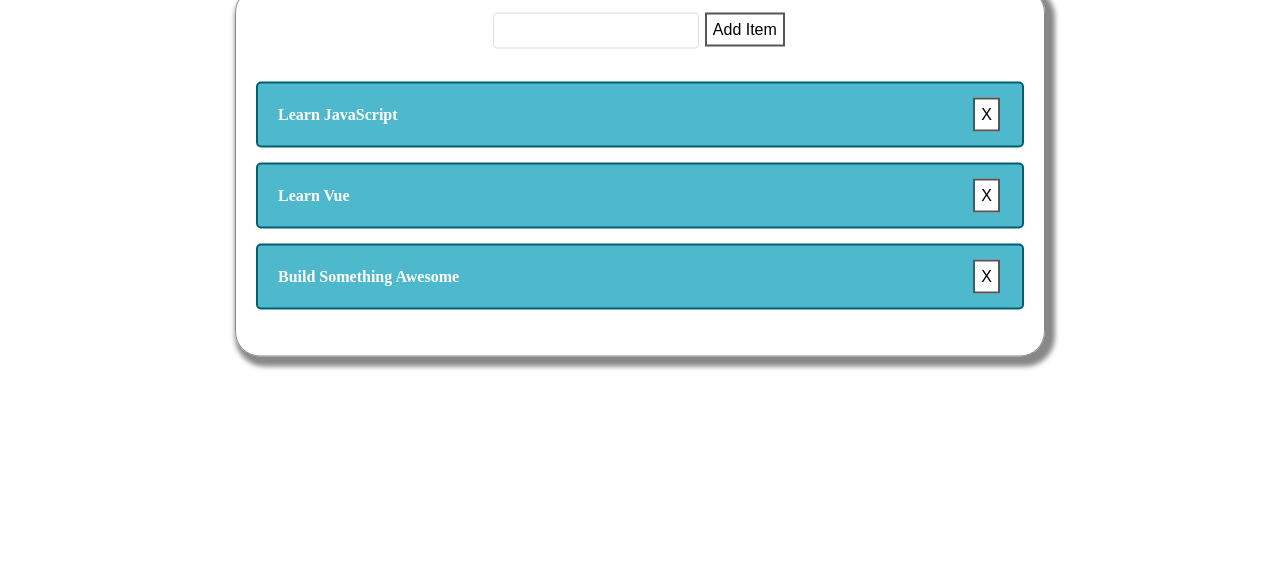
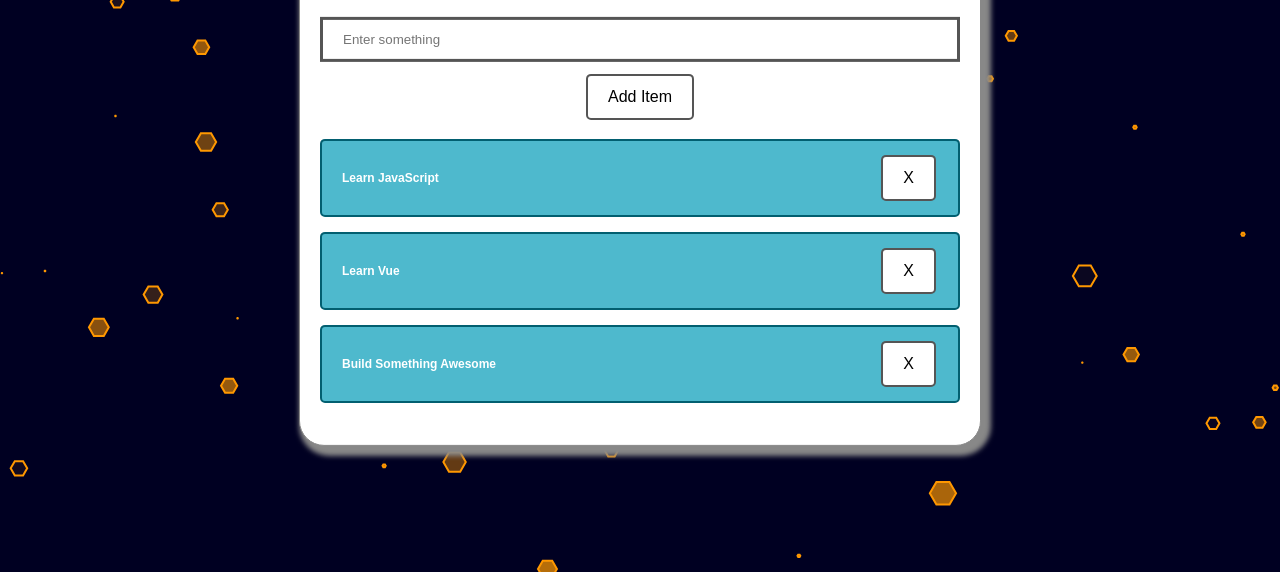
Before and after one commit to JkOpie/TodoApp_Vue, a plain HTML site: page index.html in a window 1280 px wide. Shown: the part 228-803 px from the top of the page. Drawn offline with nearby package versions, Linux system fonts and the light colour scheme.

Commit message:
add particle js

```diff
--- /dev/null
+++ b/app.js
@@ -0,0 +1,4 @@
+/* particlesJS.load(@dom-id, @path-json, @callback (optional)); */
+particlesJS.load('particles-js', 'particles.json', function() {
+    console.log('callback - particles.js config loaded');
+  });
--- a/index.html
+++ b/index.html
@@ -7,13 +7,20 @@
     <title>Document</title>
     <link rel="stylesheet" href="main.css">
     <script src="https://cdn.jsdelivr.net/npm/vue@2.6.0"></script>
+    <script src="https://cdn.jsdelivr.net/npm/particles.js@2.0.0/particles.min.js"></script>
+    <script src="particles.json"></script>
 
 </head>
 <body>
+
+<div id="particles-js"></div>
     <div class="warpper">
         <div id="app-4">
+            <div class="topic">
+                <h1>To Do App</h1>
+            </div>
             <div class="inside">
-                <input type="text" v-model="tag" v-on:keyUp.enter="add">
+                <input type="text" placeholder="Enter something" v-model="tag" v-on:keyUp.enter="add">
                 <button v-on:click="add" class="buttn">Add Item</button>
             </div>
                 <ol class="todo">
@@ -27,6 +34,7 @@
                 </ol>
        </div>
     </div>
+
 </body>
 <script>
     var app4 = new Vue({
@@ -55,7 +63,8 @@
   },
 })
 
-
-
+particlesJS.load('particles-js', 'particles.json', function() {
+    console.log('callback - particles.js config loaded');
+  });
 </script>
 </html>
--- a/main.css
+++ b/main.css
@@ -5,6 +5,7 @@ body{
 .todo {
     width: 100%;
     float: right ;
+    margin-top: 0;
   }
 
   li {
@@ -39,8 +40,9 @@ body{
   .buttn{
     background-color: white;
     border: 2px solid #555555;
+    border-radius: 5px;
     color: black;
-    padding: 6px;
+    padding: 12px 20px;
     text-align: center;
     text-decoration: none;
     display: inline-block;
@@ -57,11 +59,12 @@ body{
   }
 
   .warpper{
+    background-color: #ffffff;
     box-shadow: 5px 5px 5px 5px #888888;
     border: 1px solid #888888;
     border-radius: 25px;
     padding: 20px;
-    width: 60vw;
+    width: 50vw;
     position: absolute;
     top: 50%;
     left: 50%;
@@ -72,14 +75,41 @@ body{
       text-align: center;
   }
 
-  input{
+  input[type=text] {
+      outline: 0;
+    width: 100%;
+    padding: 12px 20px;
+    margin: 8px 0;
+    box-sizing: border-box;
+
+    border: 3px solid #555;
+
+  }
+  input[type=text]:focus {
+    border: none;
+    border-bottom: 2px solid #555;
+  }
+
+
+  /* ---- reset ---- */
+
+body {
     margin: 0;
-    -webkit-appearance: none;
-    line-height: 1.2142em;
-    padding: .67861429em 1em;
-    background: #FFF;
-    border: 1px solid rgba(34,36,38,.15);
-    color: rgba(0,0,0,.87);
-    border-radius: .28571429rem;
-    box-shadow: 0 0 0 0 transparent inset;
+    font:normal 75% Arial, Helvetica, sans-serif;
   }
+
+  .topic{
+      text-align: center;
+      font-size:1.5em;
+  }
+
+
+
+  /* ---- particles.js container ---- */
+
+  #particles-js {
+    position: absolute;
+    width: 100%;
+    height: 100%;
+    background-color: #000022;
+  }
--- /dev/null
+++ b/particles.json
@@ -0,0 +1,101 @@
+{
+    "particles": {
+        "number": {
+            "value": 40,
+            "density": {
+                "enable": true,
+                "value_area": 500
+            }
+        },
+        "color": {
+            "value": "#ff9800"
+        },
+        "shape": {
+            "type": "polygon",
+            "stroke": {
+                "width": 2,
+                "color": "#ff9800"
+            },
+            "polygon": {
+                "nb_sides": 6
+            },
+            "image": {
+                "src": "img/github.svg",
+                "width": 100,
+                "height": 100
+            }
+        },
+        "opacity": {
+            "value": 0.5,
+            "random": true
+        },
+        "size": {
+            "value": 10,
+            "random": true
+        },
+        "line_linked": {
+            "enable": false,
+            "distance": 200,
+            "color": "#ff5722",
+            "opacity": 0.3,
+            "width": 2
+        },
+        "move": {
+            "enable": true,
+            "speed": 5,
+            "direction": "bottom",
+            "random": true,
+            "straight": true,
+            "out_mode": "out",
+            "bounce": false,
+            "attract": {
+                "enable": false,
+                "rotateX": 600,
+                "rotateY": 1200
+            }
+        }
+    },
+    "interactivity": {
+        "detect_on": "canvas",
+        "events": {
+            "onhover": {
+                "enable": true,
+                "mode": [
+                    "grab",
+                    "bubble"
+                ]
+            },
+            "onclick": {
+                "enable": true,
+                "mode": "push"
+            },
+            "resize": true
+        },
+        "modes": {
+            "grab": {
+                "distance": 400,
+                "line_linked": {
+                    "opacity": 0.7
+                }
+            },
+            "bubble": {
+                "distance": 600,
+                "size": 12,
+                "duration": 1,
+                "opacity": 0.8,
+                "speed": 2
+            },
+            "repulse": {
+                "distance": 400,
+                "duration": 0.4
+            },
+            "push": {
+                "particles_nb": 20
+            },
+            "remove": {
+                "particles_nb": 10
+            }
+        }
+    },
+    "retina_detect": true
+}
```
Also changed, not shown: particles.js (added).
